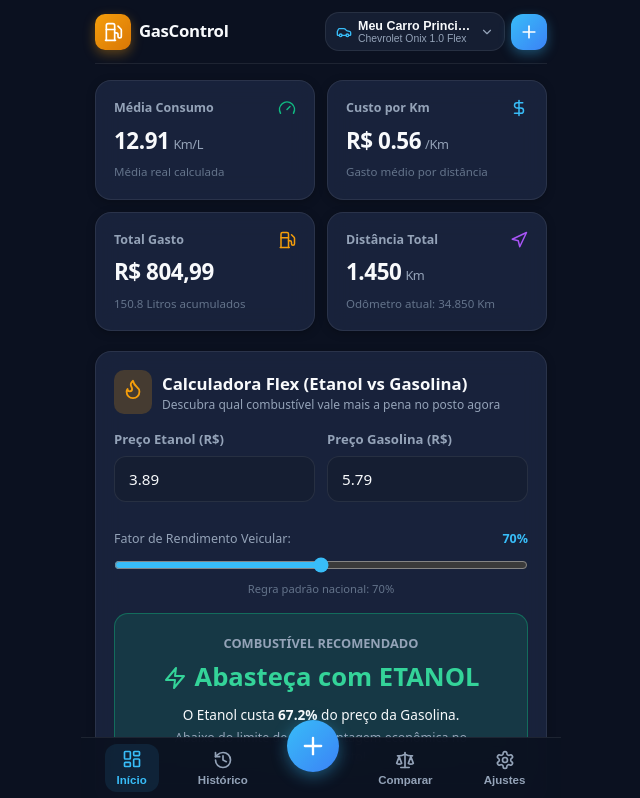
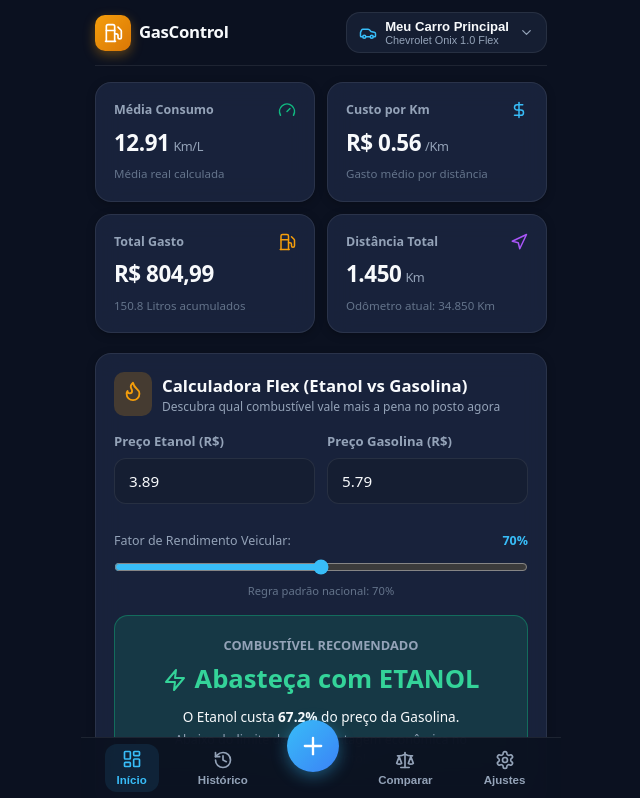
Before and after one commit to erickms11/gas-management, a React (Vite) app: page / in a window 1280 px wide. Shown: the top 798 px of the page, without its empty margins (319-959 px from the left). Built offline with nearby package versions, Linux system fonts and the light colour scheme.

Commit message:
refactor(header): remove redundant plus button next to car selector

```diff
--- a/src/App.tsx
+++ b/src/App.tsx
@@ -255,8 +255,6 @@ export function App() {
         vehicles={vehicles}
         activeVehicleId={activeVehicleId}
         onSelectVehicle={handleSelectVehicle}
-        onOpenAddModal={handleOpenNewModal}
-        onOpenExportModal={() => setIsExportModalOpen(true)}
         onOpenVehicleModal={handleOpenVehicleModal}
       />
 
--- a/src/components/Header.tsx
+++ b/src/components/Header.tsx
@@ -6,8 +6,6 @@ interface HeaderProps {
   vehicles: Vehicle[];
   activeVehicleId: string;
   onSelectVehicle: (id: string) => void;
-  onOpenAddModal: () => void;
-  onOpenExportModal?: () => void;
   onOpenVehicleModal: (vehicleToEdit?: Vehicle | null) => void;
 }
 
@@ -15,7 +13,6 @@ export const Header: React.FC<HeaderProps> = ({
   vehicles,
   activeVehicleId,
   onSelectVehicle,
-  onOpenAddModal,
   onOpenVehicleModal,
 }) => {
   const [isDropdownOpen, setIsDropdownOpen] = useState(false);
@@ -58,33 +55,31 @@ export const Header: React.FC<HeaderProps> = ({
           </div>
         </div>
 
-        {/* Centro / Direita: Carro Ativo (Clicável) + Botão Abastecer */}
-        <div style={{ display: 'flex', alignItems: 'center', gap: '6px', minWidth: 0, flex: 1, justifyContent: 'flex-end' }}>
-          {/* Botão do Carro: Clicar abre a lista de carros para trocar, editar ou cadastrar novo */}
+        {/* Direita: Botão do Carro Ativo (Clicar abre a lista de carros para trocar, editar ou cadastrar novo) */}
         <button
           type="button"
           onClick={() => setIsDropdownOpen(!isDropdownOpen)}
           style={{
             display: 'flex',
             alignItems: 'center',
-              gap: '6px',
+            gap: '8px',
             background: 'var(--bg-surface)',
             border: isDropdownOpen ? '1px solid var(--primary)' : '1px solid var(--border-color)',
             borderRadius: '14px',
-              padding: '6px 10px',
+            padding: '6px 12px',
             color: 'var(--text-main)',
             cursor: 'pointer',
-              maxWidth: '180px',
+            maxWidth: '220px',
             textAlign: 'left',
             transition: 'all 0.2s',
           }}
           title="Clique para trocar ou gerenciar veículos"
         >
-            <Car size={16} color="var(--primary)" style={{ flexShrink: 0 }} />
+          <Car size={18} color="var(--primary)" style={{ flexShrink: 0 }} />
           <div style={{ minWidth: 0, overflow: 'hidden' }}>
             <div
               style={{
-                  fontSize: '0.78rem',
+                fontSize: '0.82rem',
                 fontWeight: 700,
                 whiteSpace: 'nowrap',
                 overflow: 'hidden',
@@ -96,7 +91,7 @@ export const Header: React.FC<HeaderProps> = ({
             </div>
             <div
               style={{
-                  fontSize: '0.65rem',
+                fontSize: '0.68rem',
                 color: 'var(--text-muted)',
                 whiteSpace: 'nowrap',
                 overflow: 'hidden',
@@ -106,32 +101,8 @@ export const Header: React.FC<HeaderProps> = ({
               {activeVehicle ? `${activeVehicle.brand} ${activeVehicle.model}` : 'Selecione'}
             </div>
           </div>
-            <ChevronDown size={14} color="var(--text-muted)" style={{ flexShrink: 0, marginLeft: '2px' }} />
+          <ChevronDown size={15} color="var(--text-muted)" style={{ flexShrink: 0, marginLeft: '2px' }} />
         </button>
-
-          {/* Botão Novo Abastecimento rápido */}
-          <button
-            type="button"
-            onClick={onOpenAddModal}
-            style={{
-              background: 'var(--primary-gradient)',
-              border: 'none',
-              borderRadius: '12px',
-              width: '36px',
-              height: '36px',
-              display: 'flex',
-              alignItems: 'center',
-              justifyContent: 'center',
-              color: '#ffffff',
-              cursor: 'pointer',
-              flexShrink: 0,
-              boxShadow: '0 4px 12px rgba(56, 189, 248, 0.35)',
-            }}
-            title="Novo Abastecimento"
-          >
-            <Plus size={20} />
-          </button>
-        </div>
       </header>
 
       {/* Menu Dropdown de Seleção / Edição do Carro */}
```
Also changed, not shown: public/manifest.json, public/sw.js (line endings or trailing spaces). Lines whose indentation alone changed are shown as unchanged.
